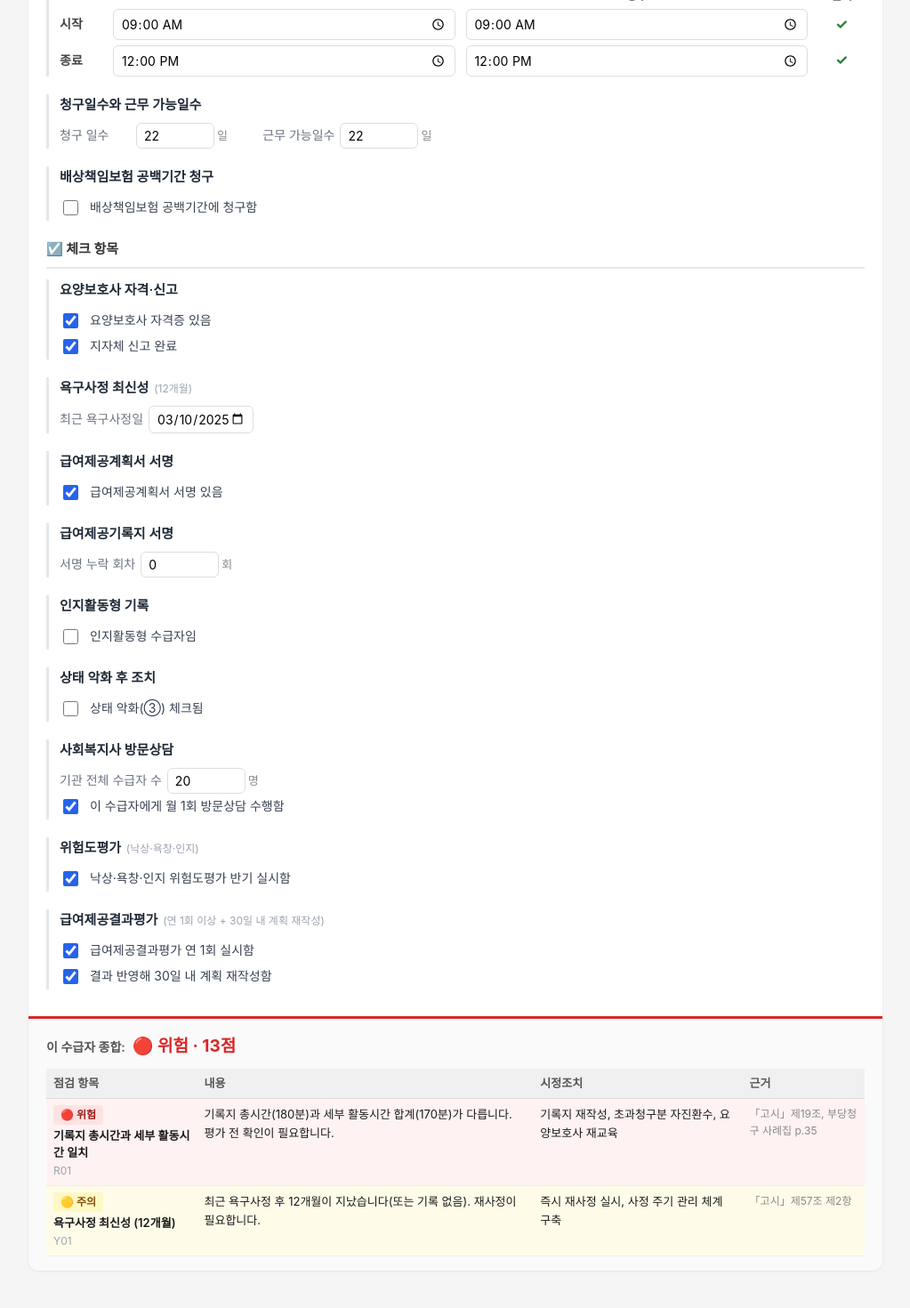
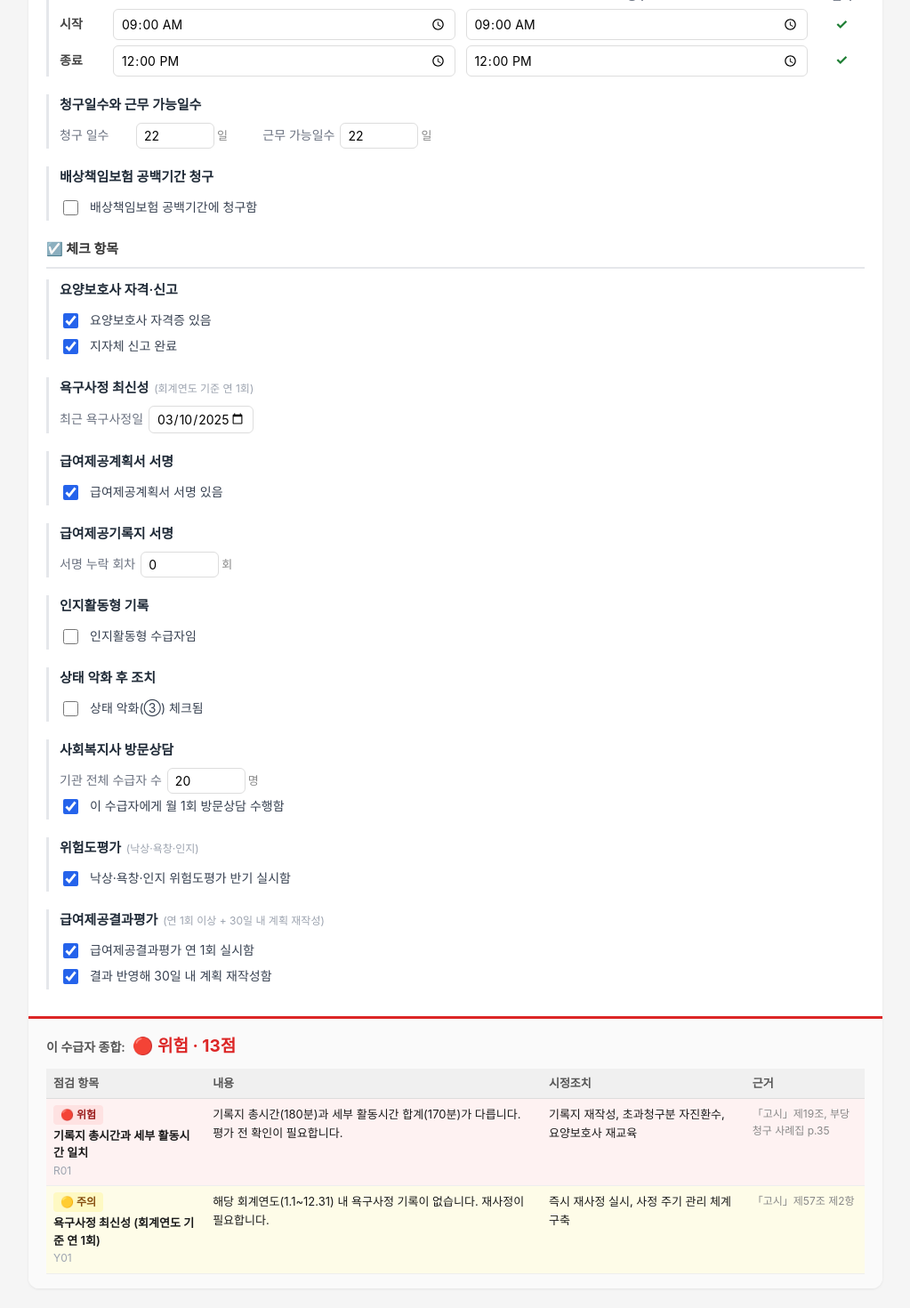
Before and after one commit to ganho2040-glitch/ltc_audit, a React (Vite) app: page / in a window 1280 px wide. Shown: the part 940-2410 px from the top of the page at 89% size, without its empty margins (128-1151 px from the left). Built offline with nearby package versions, Linux system fonts and the light colour scheme; a web font is replaced by a local one.

Commit message:
교정2a(Y01): 표시 문구 12개월 to 회계연도 기준 연1회
- rules.js Y01 name/desc 문구 수정 (judge 판정 로직 미수정)
- App.jsx RULE_LABELS, 위반문구, 입력 제목 수정
- 점수/판정 로직/state 불변, 샘플 87점 동일

```diff
--- a/src/App.jsx
+++ b/src/App.jsx
@@ -12,7 +12,7 @@ const RULE_LABELS = {
   R03: '청구일수와 근무 가능일수',
   R04: '배상책임보험 공백기간 청구',
   R07: '요양보호사 자격·신고',
-  Y01: '욕구사정 최신성 (12개월)',
+  Y01: '욕구사정 최신성 (회계연도 기준 연 1회)',
   Y02: '급여제공계획서 서명',
   Y03: '급여제공기록지 서명',
   Y04: '인지활동형 기록',
@@ -42,7 +42,7 @@ function humanMessage(v, d) {
     case 'R07':
       return '자격증 미보유 또는 지자체 미신고 인력이 급여를 제공했습니다.'
     case 'Y01':
-      return '최근 욕구사정 후 12개월이 지났습니다(또는 기록 없음). 재사정이 필요합니다.'
+      return '해당 회계연도(1.1~12.31) 내 욕구사정 기록이 없습니다. 재사정이 필요합니다.'
     case 'Y02':
       return '급여제공계획서에 수급자·보호자 서명이 없습니다.'
     case 'Y03':
@@ -247,7 +247,7 @@ function RecipientCard({ data, index, onUpdate, onRemove }) {
           </div>
 
           <div className="subsection">
-            <h4>욕구사정 최신성 <span className="rule-code">(12개월)</span></h4>
+            <h4>욕구사정 최신성 <span className="rule-code">(회계연도 기준 연 1회)</span></h4>
             <DateInput label="최근 욕구사정일" value={data.lastAssessmentDate} onChange={v => set('lastAssessmentDate', v)} />
           </div>
 
--- a/src/rules.js
+++ b/src/rules.js
@@ -72,10 +72,10 @@ const RULES = [
   // 근거: Y01, 「고시」제57조 제2항
   {
     id: 'Y01',
-    name: '욕구사정 12개월 초과',
+    name: '욕구사정 회계연도 기준 연 1회 미실시',
     level: 'warning',
     points: 3,
-    desc: '최근 욕구사정일로부터 12개월 초과',
+    desc: '해당 회계연도 내 욕구사정 미실시',
     action: '즉시 재사정 실시, 사정 주기 관리 체계 구축',
     source: '「고시」제57조 제2항',
     judge(d) {
```
